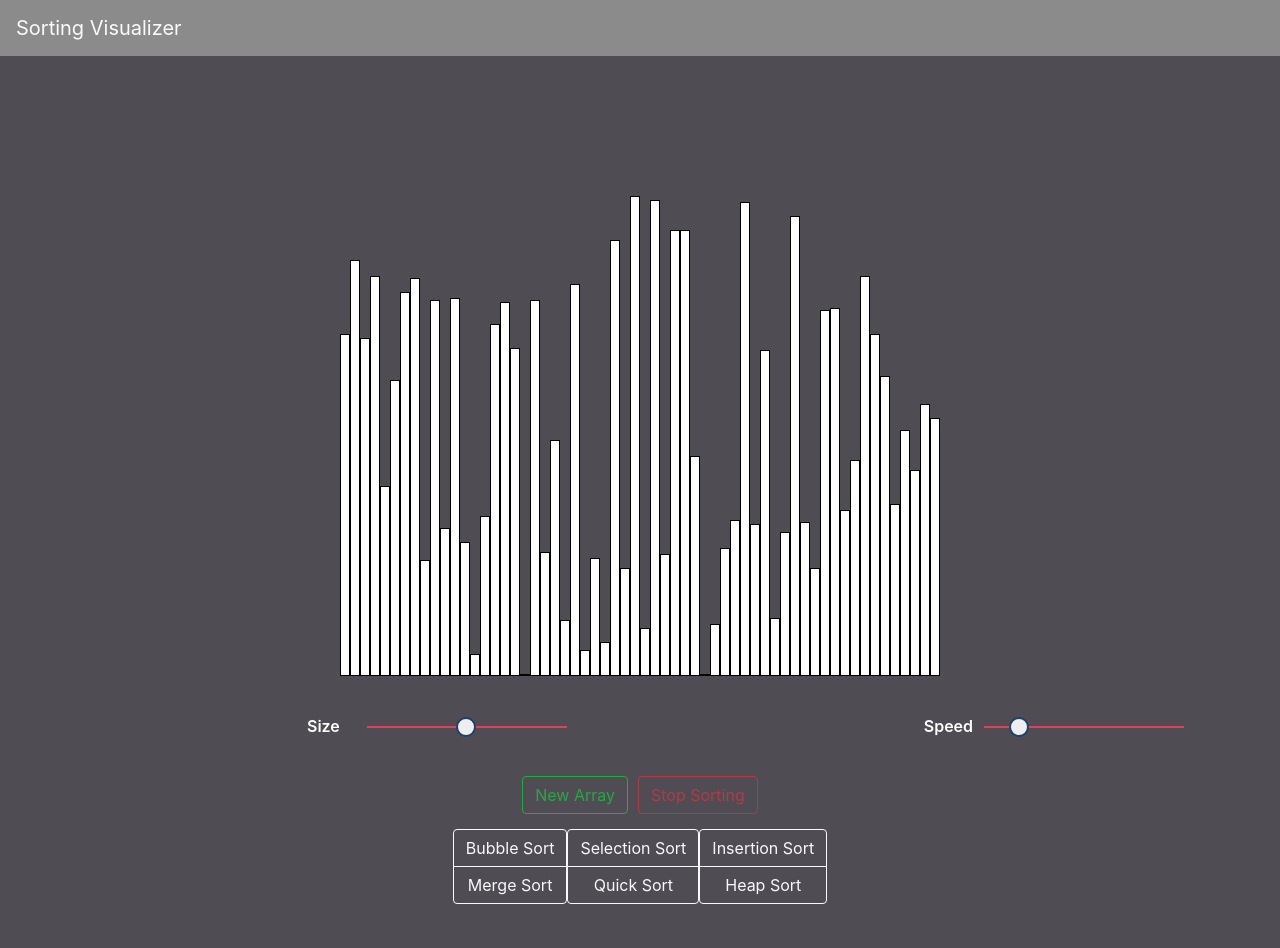
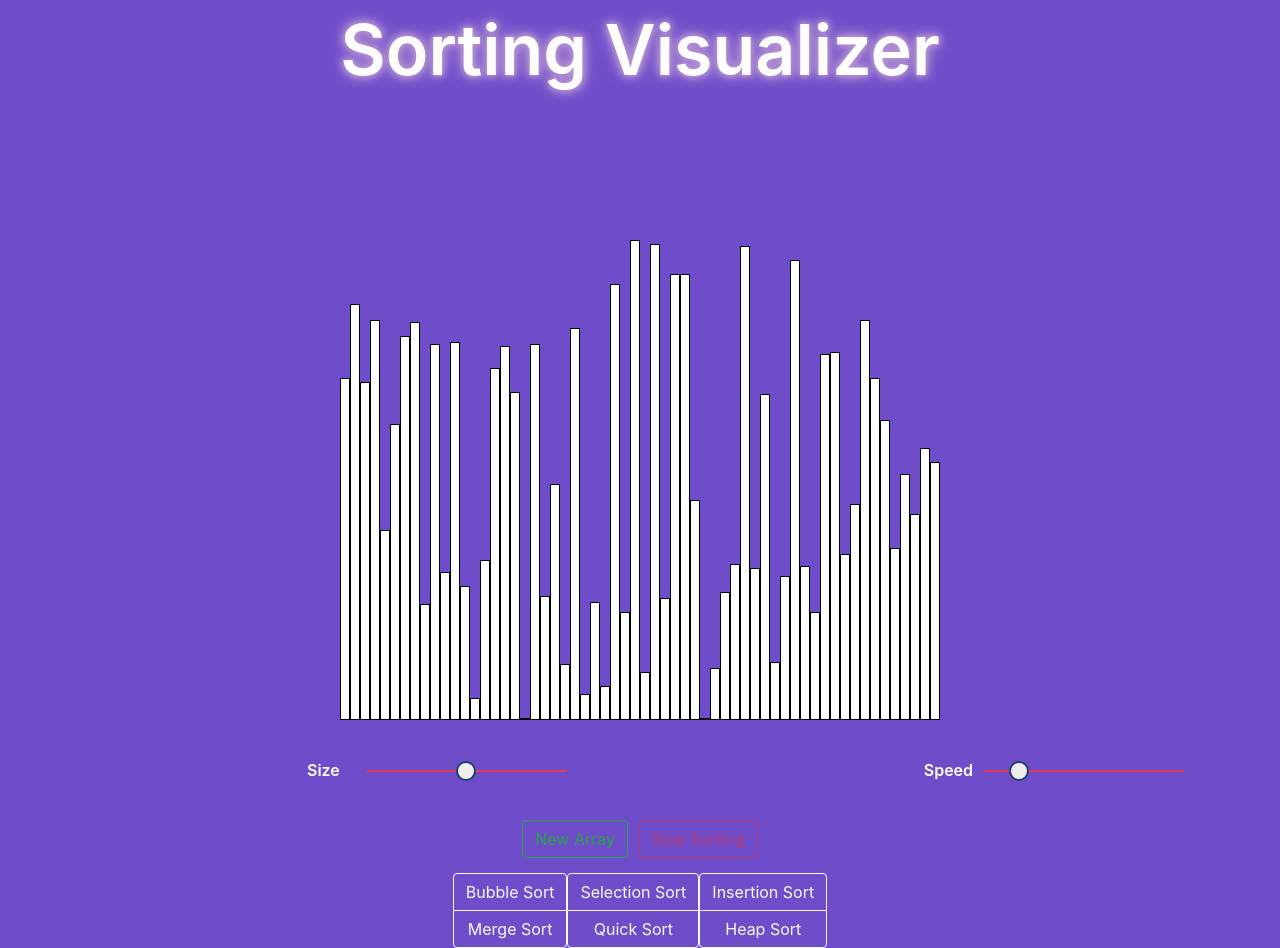
Before and after one commit to Majd-Dayoub/SortingVisualizer, a plain HTML site: page index.html in a window 1280 px wide. Before the commit the page ends 904 px from the top, so only its background shows below. Drawn offline with nearby package versions, Linux system fonts and the light colour scheme.

Commit message:
updating css

```diff
--- a/index.html
+++ b/index.html
@@ -24,7 +24,7 @@
 
 <body>
     <nav class="navbar dark-background">
-        <a class="navbar-brand text-color" href="#">Sorting Visualizer</a>
+        <h1 class="title">Sorting Visualizer</h1>
     </nav>
 
     <div id="sorting" class="flex-container">
--- a/style.css
+++ b/style.css
@@ -1,5 +1,14 @@
+.title {
+    text-align: center;
+    margin: auto;
+    font-size: 70px;
+    font-weight: 600;
+    color: #fdfdfe;
+    text-shadow: 0px 0px 5px #b393d3, 0px 0px 10px #b393d3, 0px 0px 10px #b393d3,
+    0px 0px 20px #b393d3;
+}
 .dark-background {
-    background-color: #8c8b8b;
+    background-color: #6f4cca;
 }
 
 .text-color {
@@ -7,7 +16,7 @@
 }
 
 body {
-    background-color: #504c54;
+    background-color: #6f4cca;
 }
 
 .flex-container {
@@ -43,7 +52,7 @@ body {
 }
 
 #sorting {
-    margin-bottom: 50px;
+    margin-bottom: 1px;
     transform: rotate(180deg) scaleX(-1);
 }
 
```
